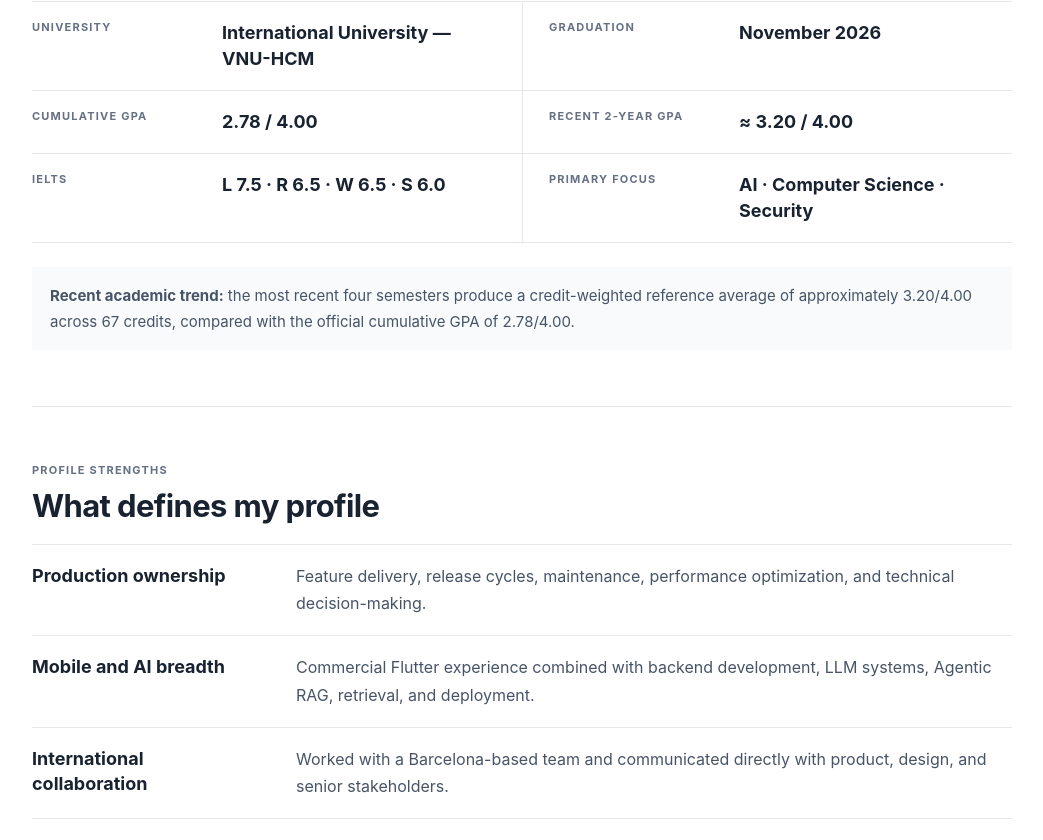
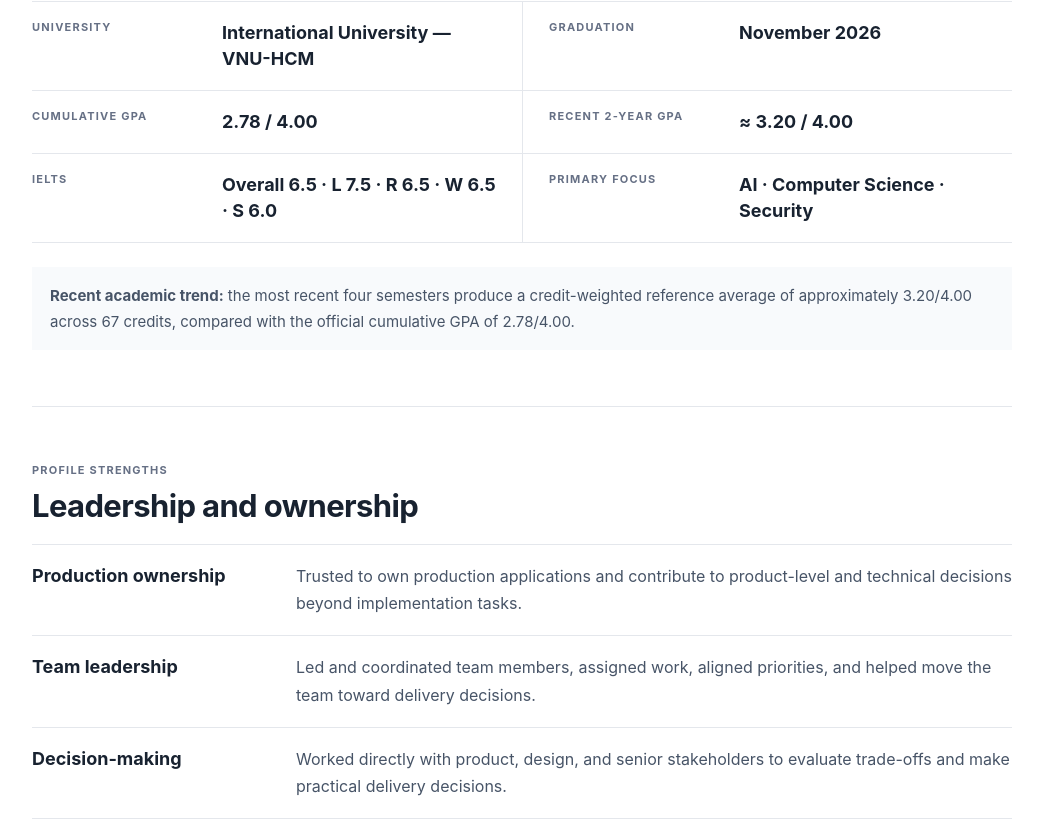
Before and after one commit to minhtri2k3/master-cv, a React (Vite) app: page / in a window 1280 px wide. Shown: the part 795-1635 px from the top of the page, without its empty margins (118-1161 px from the left). Built offline with nearby package versions, Linux system fonts and the light colour scheme.

Commit message:
feat: update focus content

```diff
--- a/src/main.jsx
+++ b/src/main.jsx
@@ -7,7 +7,7 @@
   ['Graduation', 'November 2026'],
   ['Cumulative GPA', '2.78 / 4.00'],
   ['Recent 2-year GPA', '≈ 3.20 / 4.00'],
-  ['IELTS', 'L 7.5 · R 6.5 · W 6.5 · S 6.0'],
+  ['IELTS', 'Overall 6.5 · L 7.5 · R 6.5 · W 6.5 · S 6.0'],
   ['Primary focus', 'AI · Computer Science · Security'],
 ];
 
@@ -19,10 +19,9 @@
 ];
 
 const strengths = [
-  ['Production ownership', 'Feature delivery, release cycles, maintenance, performance optimization, and technical decision-making.'],
-  ['Mobile and AI breadth', 'Commercial Flutter experience combined with backend development, LLM systems, Agentic RAG, retrieval, and deployment.'],
-  ['International collaboration', 'Worked with a Barcelona-based team and communicated directly with product, design, and senior stakeholders.'],
-  ['Research with measurable evidence', 'Bachelor thesis evaluated using production telemetry, cost metrics, engagement data, and user feedback.'],
+  ['Production ownership', 'Trusted to own production applications and contribute to product-level and technical decisions beyond implementation tasks.'],
+  ['Team leadership', 'Led and coordinated team members, assigned work, aligned priorities, and helped move the team toward delivery decisions.'],
+  ['Decision-making', 'Worked directly with product, design, and senior stakeholders to evaluate trade-offs and make practical delivery decisions.'],
 ];
 
 function App() {
@@ -81,7 +80,7 @@
 
         <section className="section reveal" data-reveal>
           <div className="section-label">Profile strengths</div>
-          <h2>What defines my profile</h2>
+          <h2>Leadership and ownership</h2>
           <div className="text-list">
             {strengths.map(([title, text]) => <div className="text-row" key={title}>
               <h3>{title}</h3>
@@ -139,7 +138,7 @@
             </div>
             <div>
               <h3>English</h3>
-              <p>IELTS<br />Listening 7.5 · Reading 6.5<br />Writing 6.5 · Speaking 6.0</p>
+              <p>IELTS Overall <strong>6.5</strong><br />Listening 7.5 · Reading 6.5<br />Writing 6.5 · Speaking 6.0</p>
             </div>
             <div>
               <h3>Master's direction</h3>
```
